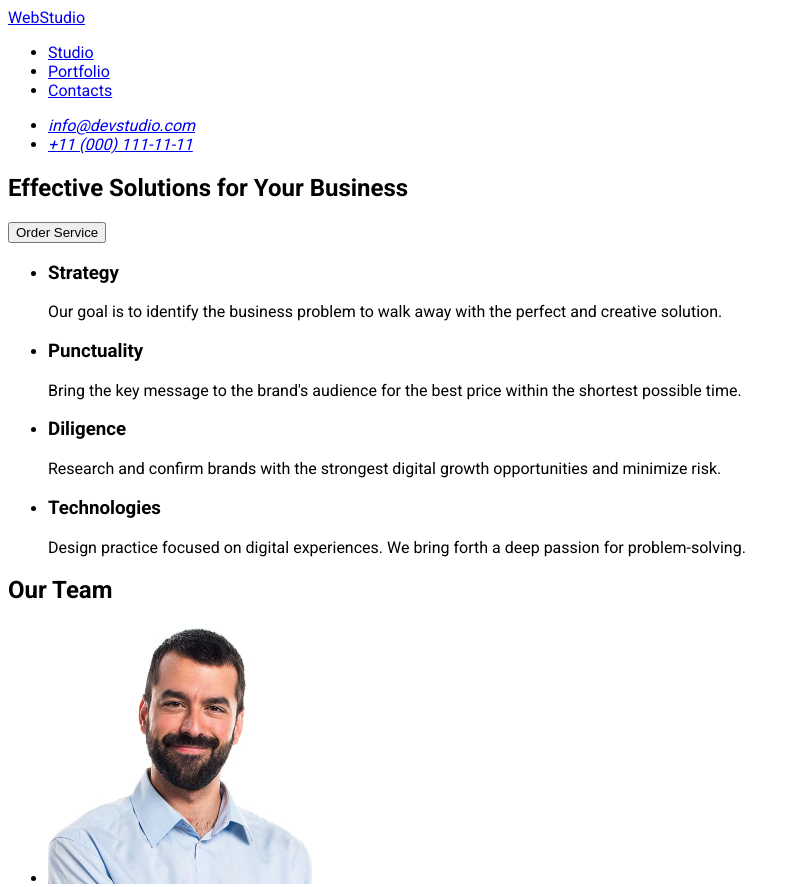
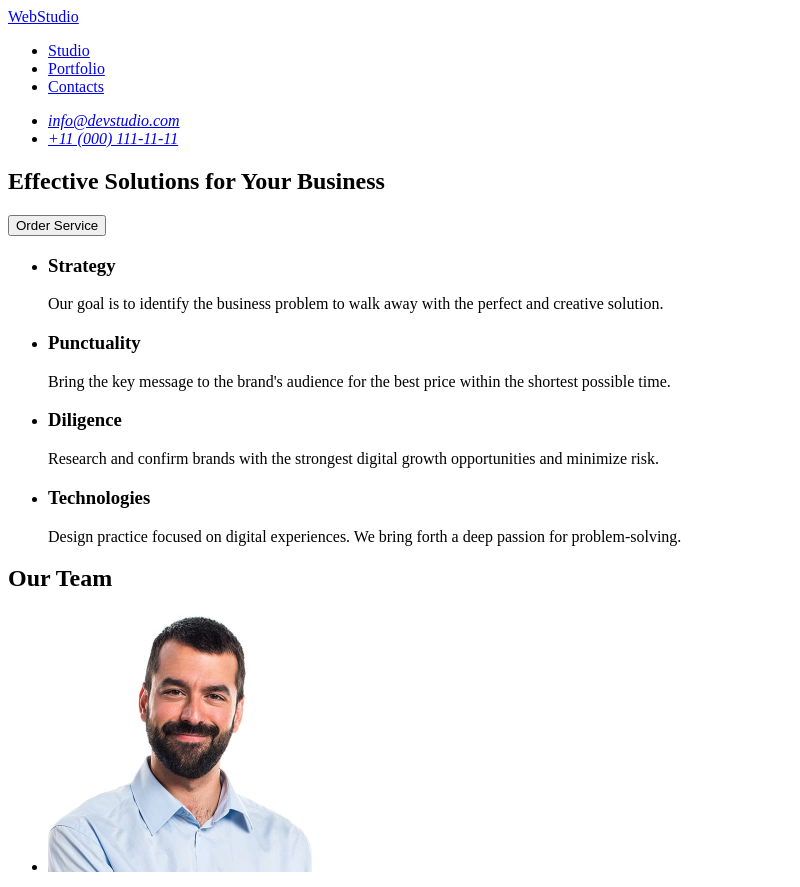
Before and after one commit to Komedeva/goit-markup-hw-01, a plain HTML site: page index.html in a window 1280 px wide. Shown: the top 887 px of the page, without its empty margins (0-800 px from the left). Drawn offline with Linux system fonts and the light colour scheme.

Commit message:
deleted style

```diff
--- a/index.html
+++ b/index.html
@@ -6,7 +6,6 @@
     <title>Document</title>
     <link rel="preconnect" href="https://fonts.googleapis.com" />
     <link rel="preconnect" href="https://fonts.gstatic.com" crossorigin />
-    <link rel="stylesheet" href="./style.css" />
     <link
       href="https://fonts.googleapis.com/css2?family=Raleway:wght@700&family=Roboto:wght@400;500;700&display=swap"
       rel="stylesheet"
--- a/style.css
+++ /dev/null
@@ -1,3 +0,0 @@
-body {
-  font-family: Roboto;
-}
```
